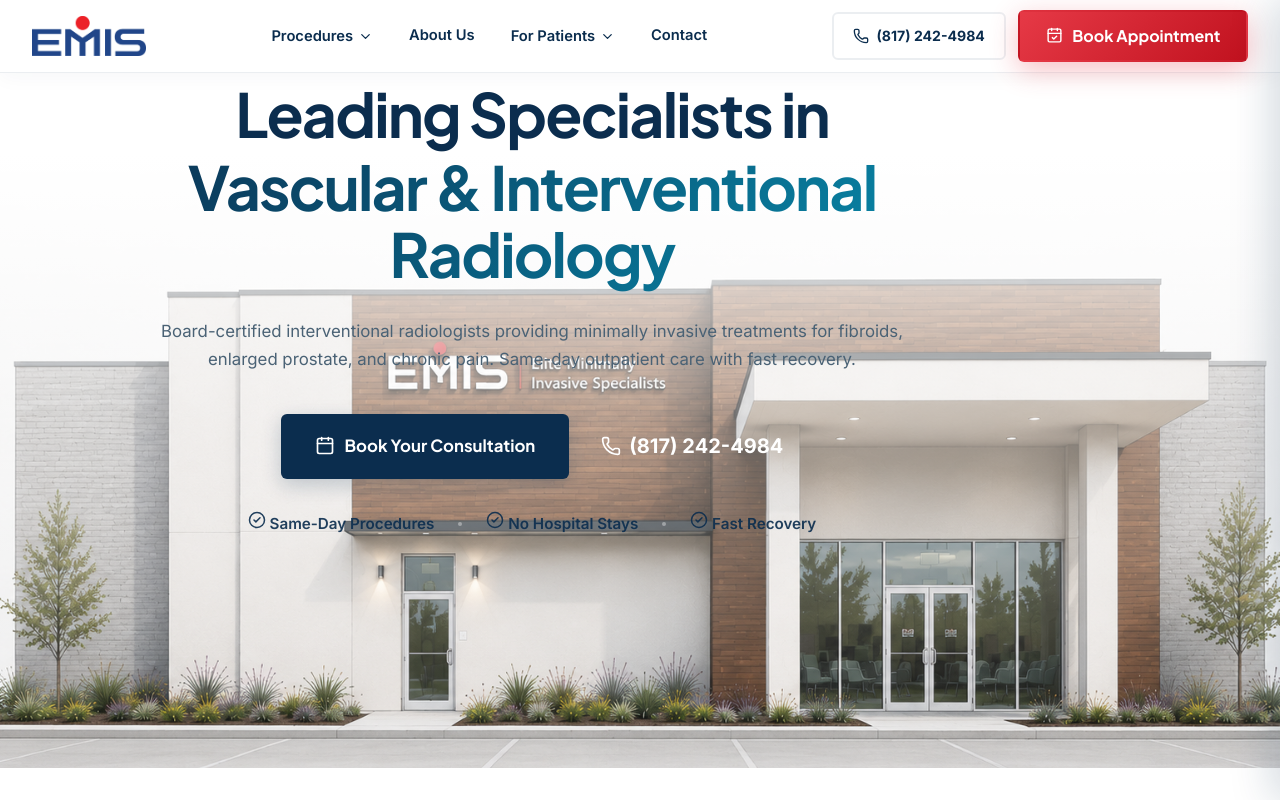
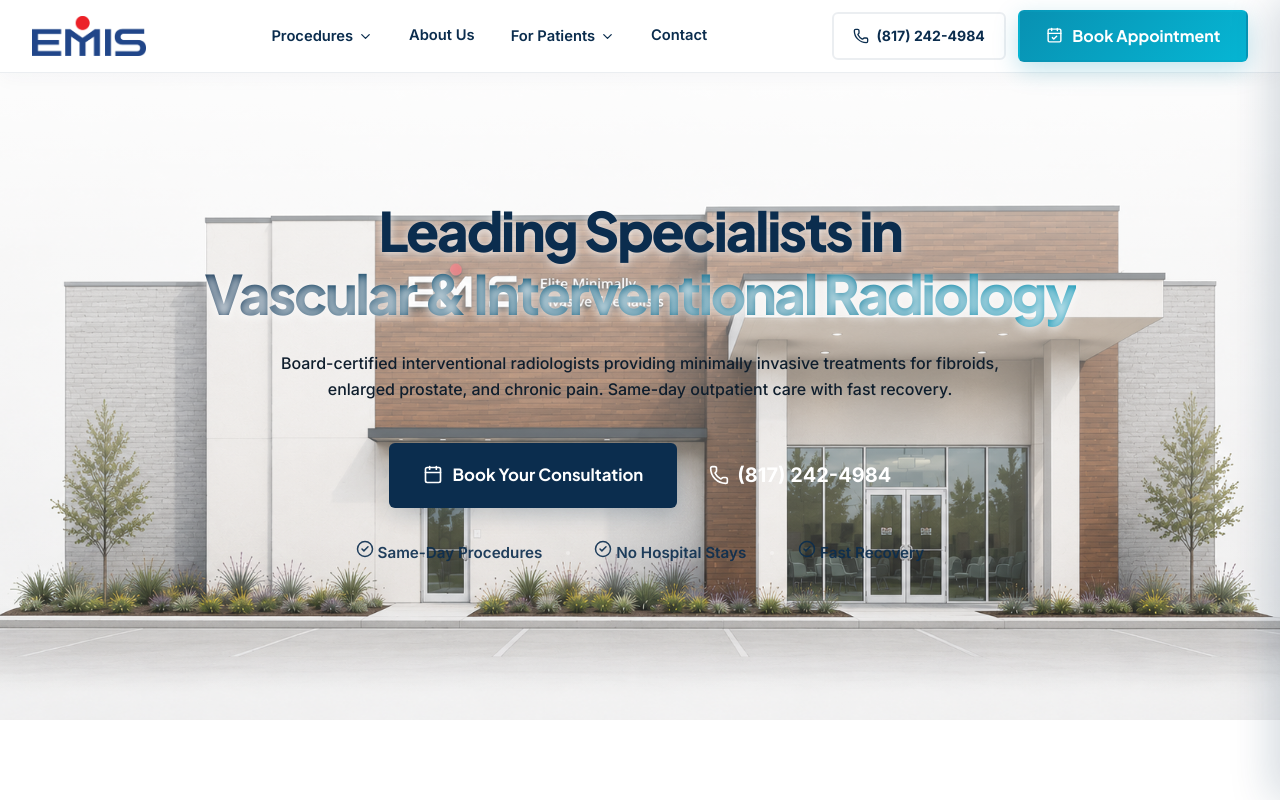
Before and after one commit to arya9779/emis, a Next.js app: page / in a window 1280 px wide. Shown: the top 800 px of the page. Built offline with nearby package versions, Linux system fonts and the light colour scheme.

Commit message:
design: center-align hero content

```diff
--- a/src/app/page.module.css
+++ b/src/app/page.module.css
@@ -4,13 +4,14 @@
 
 .heroCentered {
   position: relative;
-  height: 60vw;
-  max-height: 850px;
+  height: 56.25vw;          /* 16:9 aspect ratio */
+  max-height: 100vh;
   min-height: 600px;
   display: flex;
-  align-items: flex-start;
+  align-items: center;      /* Center content vertically */
   justify-content: center;
   overflow: hidden;
+  padding: 5rem 1.5rem 2rem;
   background: #fff;
 }
 
@@ -25,15 +26,22 @@
 
 .heroCenteredImage {
   object-fit: cover;
-  object-position: center bottom;
-  transform: scale(1.02) translateY(8%);
+  object-position: center 68%; /* Bring image down */
+}
+
+.heroCenteredContainer {
+  position: relative;
+  z-index: 10;
+  display: flex;
+  justify-content: center;
+  width: 100%;
 }
 
 .heroDarkOverlay {
   position: absolute;
   top: 0; left: 0; right: 0; bottom: 0;
-  /* Clean white top fade */
-  background: linear-gradient(180deg, #fff 0%, #fff 20%, rgba(255, 255, 255, 0.4) 55%, rgba(255, 255, 255, 0) 100%);
+  /* Light overlay to keep EMIS logo visible on building */
+  background: linear-gradient(180deg, rgba(255, 255, 255, 0.95) 0%, rgba(255, 255, 255, 0.45) 35%, rgba(255, 255, 255, 0) 100%);
   z-index: 1;
 }
 
@@ -44,39 +52,41 @@
   flex-direction: column;
   align-items: center;
   text-align: center;
-  max-width: 1000px;
+  max-width: 1280px;
   width: 100%;
-  padding: 5rem 2rem 0;
+  padding: 0 2rem;
   color: var(--primary);
 }
 
 .heroHeadingLarge {
   font-family: var(--font-display);
-  font-size: clamp(2.2rem, 5.2vw, 3.8rem);
-  font-weight: 700;
-  line-height: 1.1;
+  font-size: clamp(2rem, 5vw, 3.4rem);
+  font-weight: 800;
+  line-height: 1.05;
   margin-bottom: 1.5rem;
   color: var(--primary);
-  letter-spacing: -0.03em;
+  letter-spacing: -0.04em;
+  text-shadow: 0 2px 10px rgba(255,255,255,0.8);
 }
 
 .heroHeadingLarge span {
   display: block;
-  background: linear-gradient(135deg, var(--primary) 0%, var(--secondary) 100%);
+  background: linear-gradient(to right, var(--primary), var(--secondary));
   -webkit-background-clip: text;
   -webkit-text-fill-color: transparent;
   background-clip: text;
   color: transparent;
   padding: 0.1em 0;
+  white-space: nowrap;
 }
 
 .heroDescLarge {
-  font-size: clamp(1.05rem, 1.3vw, 1.25rem);
-  line-height: 1.7;
-  font-weight: 400;
-  max-width: 800px;
+  font-size: clamp(1rem, 1.25vw, 1.15rem);
+  line-height: 1.6;
+  font-weight: 500;
+  max-width: 760px;
   margin: 0 auto 2.5rem auto;
-  color: var(--text-2);
+  color: var(--text);
 }
 
 .heroCtasLarge {
--- a/src/components/Navbar.tsx
+++ b/src/components/Navbar.tsx
@@ -156,7 +156,7 @@
               <Phone size={16} />
               (817) 242-4984
             </a>
-            <Link href="/#contact" className="btn btn-cta" style={{ padding: '0.65rem 1.6rem' }}>
+            <Link href="/#contact" className="btn btn-teal" style={{ boxShadow: '0 8px 24px rgba(8,145,178,0.25)', padding: '0.65rem 1.6rem' }}>
               <CalendarCheck size={17} />
               Book Appointment
             </Link>
```
